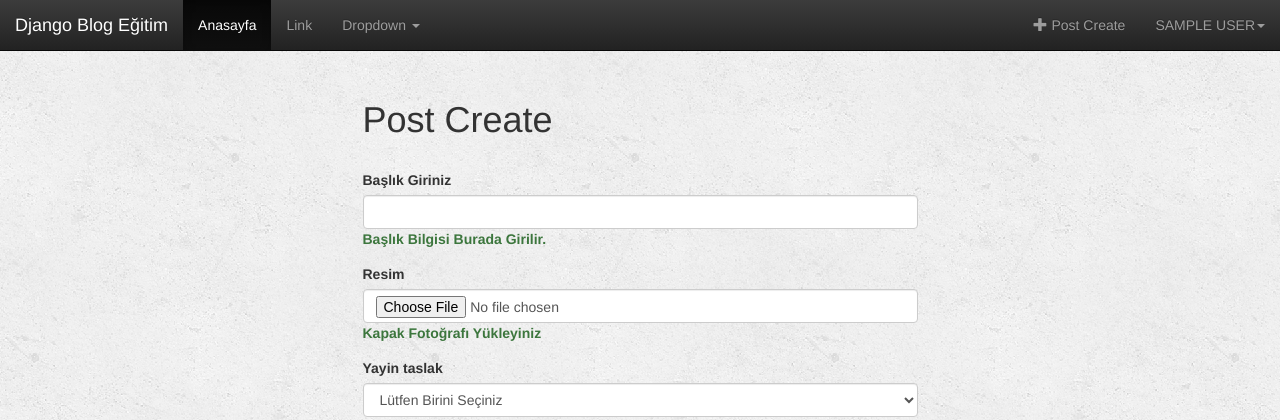
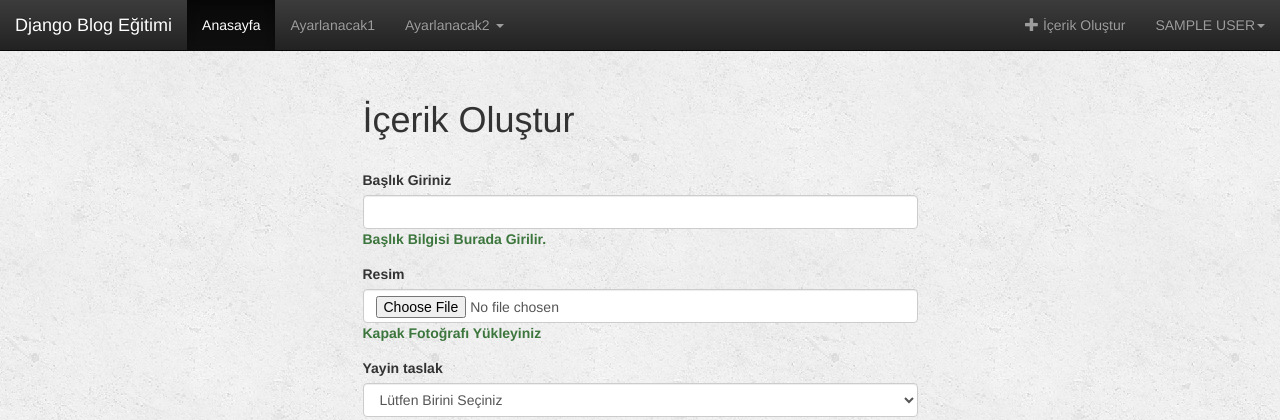
Before and after one commit to hrfox/WebDjango, a Django app: page /post-create/ in a window 1280 px wide. Shown: the top 420 px of the page. Run offline with Django 3.2, Linux system fonts and the light colour scheme; the visitor is signed in with stand-in values (Sample User, id 1); data that the repository does not hold is empty; some libraries are stand-ins or nearby versions.

Commit message:
ilk comment

```diff
--- a/templates/auths/profile/include/fallowing/fallowing_partion.html
+++ b/templates/auths/profile/include/fallowing/fallowing_partion.html
@@ -11,4 +11,5 @@
             username="{{ user.username }}" class="fallow_button btn-block btn btn-success">
         {{ takip_edilenler }}
     </button>
+    <br>
 </div>
--- a/templates/auths/profile/include/owner_navbar.html
+++ b/templates/auths/profile/include/owner_navbar.html
@@ -1,7 +1,7 @@
 <ul class=" nav nav-pills">
     {% include 'auths/profile/include/both_navbar_fields.html' %}
-    <li role="presentation" class="{% if page == "settings" %}active{% endif %}"><a href="{% url 'user-settings' %}">Settings</a>
+    <li role="presentation" class="{% if page == "settings" %}active{% endif %}"><a href="{% url 'user-settings' %}">Ayarlar</a>
     </li>
     <li role="presentation" class="{% if page == 'password-change' %}active{% endif %}"><a
-            href="{% url 'user-password-change' %}">Password Change</a></li>
+            href="{% url 'user-password-change' %}">Parola Değiştir</a></li>
 </ul>
--- a/templates/base.html
+++ b/templates/base.html
@@ -29,7 +29,7 @@
                 <span class="icon-bar"></span>
                 <span class="icon-bar"></span>
             </button>
-            <a class="navbar-brand" href="#">Django Blog Eğitim</a>
+            <a class="navbar-brand" href="#">Django Blog Eğitimi</a>
         </div>
 
         <!-- Collect the nav links, forms, and other content for toggling -->
@@ -37,10 +37,10 @@
             <ul class="nav navbar-nav">
                 <li class="active"><a href="{% url 'post-list' %}">Anasayfa <span class="sr-only">(current)</span></a>
                 </li>
-                <li><a href="#">Link</a></li>
+                <li><a href="#">Ayarlanacak1</a></li>
                 <li class="dropdown">
                     <a href="#" class="dropdown-toggle" data-toggle="dropdown" role="button" aria-haspopup="true"
-                       aria-expanded="false">Dropdown <span class="caret"></span></a>
+                       aria-expanded="false">Ayarlanacak2 <span class="caret"></span></a>
                     <ul class="dropdown-menu">
                         <li><a href="#">Action</a></li>
                         <li><a href="#">Another action</a></li>
@@ -54,7 +54,7 @@
             </ul>
 
             <ul class="nav navbar-nav navbar-right">
-                <li><a href="{% url 'post-create' %}"><span class="glyphicon glyphicon-plus"></span> Post Create</a>
+                <li><a href="{% url 'post-create' %}"><span class="glyphicon glyphicon-plus"></span> İçerik Oluştur</a>
                 </li>
                 <li class="dropdown">
                     <a href="#" class="dropdown-toggle" data-toggle="dropdown" role="button" aria-haspopup="true"
@@ -62,14 +62,14 @@
                             class="caret"></span></a>
                     <ul class="dropdown-menu">
                         <li><a href="{% url 'user-profile' request.user.username %}"><span
-                                class="glyphicon glyphicon-user"></span> Profile</a></li>
+                                class="glyphicon glyphicon-user"></span> Profil</a></li>
                         <li><a href="{% url 'user-settings' %}"><span class="glyphicon glyphicon-cog"></span>
-                            Settings</a></li>
+                            Ayarlar</a></li>
                         <li><a href="{% url 'user-password-change' %}"><span class="glyphicon glyphicon-lock"></span>
-                            Password Change</a></li>
+                            Parola Değiştir</a></li>
                         <li role="separator" class="divider"></li>
                         <li><a href="{% url 'user-logout' %}"><span class="glyphicon glyphicon-log-out"></span>
-                            Logout</a></li>
+                            Çıkış</a></li>
                     </ul>
                 </li>
             </ul>
--- a/templates/base_is_anonymous.html
+++ b/templates/base_is_anonymous.html
@@ -28,7 +28,7 @@
                 <span class="icon-bar"></span>
                 <span class="icon-bar"></span>
             </button>
-            <a class="navbar-brand" href="#">Django Blog Eğitim</a>
+            <a class="navbar-brand" href="#">Django Blog Eğitimi</a>
         </div>
 
         <!-- Collect the nav links, forms, and other content for toggling -->
--- a/templates/blog/post-create.html
+++ b/templates/blog/post-create.html
@@ -7,7 +7,7 @@
 {% block icerik %}
     <div class="row">
         <div class="col-lg-6 col-lg-offset-3">
-            <h1 class="page-header">Post Create </h1>
+            <h1 class="page-header">İçerik Oluştur </h1>
             <form action="{% url 'post-create' %}" enctype="multipart/form-data" method="post">
                 {% csrf_token %}
                 {% include 'blog/include/form-include.html' %}
--- a/templates/blog/post-update.html
+++ b/templates/blog/post-update.html
@@ -7,7 +7,7 @@
 {% block icerik %}
     <div class="row">
         <div class="col-lg-6 col-lg-offset-3">
-            <h1 class="page-header">Post Update </h1>
+            <h1 class="page-header">İçerik Güncelle </h1>
             <form action="{% url 'post-update' blog.slug %}" enctype="multipart/form-data" method="post">
                 {% csrf_token %}
                 {% include 'blog/include/form-include.html' %}
```
